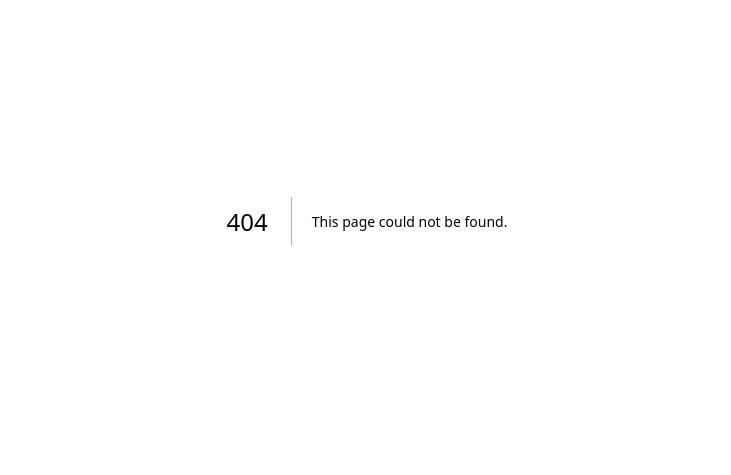
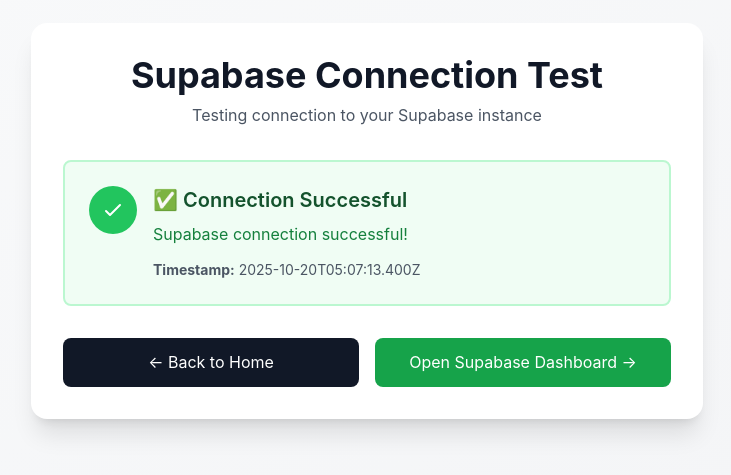
Before and after one commit to PaulWallaceATL/carcrashatl, a Next.js app: page /test-supabase in a window 1280 px wide. Before the commit this address had no page. Shown: the part 179-654 px from the top of the page, without its empty margins (273-1004 px from the left). Built offline with nearby package versions, Linux system fonts and the light colour scheme; no server answers; the database is empty.

Commit message:
Add Supabase integration with client/server setup and test endpoints

```diff
--- a/package.json
+++ b/package.json
@@ -17,6 +17,8 @@
     "@radix-ui/react-select": "^2.2.5",
     "@radix-ui/react-separator": "^1.1.7",
     "@radix-ui/react-slot": "^1.2.3",
+    "@supabase/ssr": "^0.7.0",
+    "@supabase/supabase-js": "^2.75.1",
     "@vercel/analytics": "^1.5.0",
     "@vercel/speed-insights": "^1.2.0",
     "class-variance-authority": "^0.7.1",
--- /dev/null
+++ b/src/app/api/test-supabase/route.ts
@@ -0,0 +1,54 @@
+import { NextResponse } from 'next/server'
+import { createClient } from '@/lib/supabase/server'
+
+/**
+ * Test endpoint to verify Supabase connection
+ * Visit: /api/test-supabase
+ */
+export async function GET() {
+  try {
+    const supabase = await createClient()
+
+    // Test the connection by querying the Supabase metadata
+    const { data, error } = await supabase
+      .from('_test_connection')
+      .select('*')
+      .limit(1)
+
+    // Even if the table doesn't exist, we should get an error from Supabase
+    // which means the connection is working
+    if (error) {
+      // Check if it's a "table doesn't exist" error, which is fine for testing
+      if (error.message.includes('relation') || error.code === 'PGRST116') {
+        return NextResponse.json({
+          success: true,
+          message: '✅ Supabase connection successful!',
+          note: 'Connection established. Ready to create tables.',
+          timestamp: new Date().toISOString()
+        })
+      }
+
+      // If it's a different error, connection might have issues
+      return NextResponse.json({
+        success: false,
+        error: error.message,
+        code: error.code,
+        hint: 'Check your environment variables in Vercel/local .env.local'
+      }, { status: 500 })
+    }
+
+    return NextResponse.json({
+      success: true,
+      message: '✅ Supabase connection successful!',
+      data,
+      timestamp: new Date().toISOString()
+    })
+
+  } catch (error: any) {
+    return NextResponse.json({
+      success: false,
+      error: error.message || 'Unknown error',
+      hint: 'Make sure NEXT_PUBLIC_SUPABASE_URL and NEXT_PUBLIC_SUPABASE_ANON_KEY are set'
+    }, { status: 500 })
+  }
+}
--- /dev/null
+++ b/src/app/test-supabase/page.tsx
@@ -0,0 +1,152 @@
+import { createClient } from '@/lib/supabase/server'
+
+export const metadata = {
+  title: 'Supabase Connection Test',
+  description: 'Test Supabase integration',
+}
+
+export default async function TestSupabasePage() {
+  let connectionStatus = {
+    success: false,
+    message: '',
+    error: null as string | null,
+    timestamp: new Date().toISOString()
+  }
+
+  try {
+    const supabase = await createClient()
+
+    // Test connection
+    const { data, error } = await supabase
+      .from('_test_connection')
+      .select('*')
+      .limit(1)
+
+    if (error) {
+      if (error.message.includes('relation') || error.code === 'PGRST116') {
+        connectionStatus = {
+          success: true,
+          message: 'Supabase connection successful!',
+          error: null,
+          timestamp: new Date().toISOString()
+        }
+      } else {
+        connectionStatus = {
+          success: false,
+          message: 'Connection error',
+          error: error.message,
+          timestamp: new Date().toISOString()
+        }
+      }
+    } else {
+      connectionStatus = {
+        success: true,
+        message: 'Supabase connection successful!',
+        error: null,
+        timestamp: new Date().toISOString()
+      }
+    }
+  } catch (error: any) {
+    connectionStatus = {
+      success: false,
+      message: 'Failed to connect',
+      error: error.message || 'Unknown error',
+      timestamp: new Date().toISOString()
+    }
+  }
+
+  return (
+    <div className="min-h-screen flex items-center justify-center bg-gradient-to-br from-gray-50 to-gray-100 p-4">
+      <div className="max-w-2xl w-full bg-white rounded-2xl shadow-xl p-8">
+        <div className="text-center mb-8">
+          <h1 className="text-4xl font-bold text-gray-900 mb-2">
+            Supabase Connection Test
+          </h1>
+          <p className="text-gray-600">
+            Testing connection to your Supabase instance
+          </p>
+        </div>
+
+        <div className={`rounded-lg p-6 ${
+          connectionStatus.success
+            ? 'bg-green-50 border-2 border-green-200'
+            : 'bg-red-50 border-2 border-red-200'
+        }`}>
+          <div className="flex items-start space-x-4">
+            <div className={`flex-shrink-0 w-12 h-12 rounded-full flex items-center justify-center ${
+              connectionStatus.success ? 'bg-green-500' : 'bg-red-500'
+            }`}>
+              {connectionStatus.success ? (
+                <svg className="w-6 h-6 text-white" fill="none" viewBox="0 0 24 24" stroke="currentColor">
+                  <path strokeLinecap="round" strokeLinejoin="round" strokeWidth={2} d="M5 13l4 4L19 7" />
+                </svg>
+              ) : (
+                <svg className="w-6 h-6 text-white" fill="none" viewBox="0 0 24 24" stroke="currentColor">
+                  <path strokeLinecap="round" strokeLinejoin="round" strokeWidth={2} d="M6 18L18 6M6 6l12 12" />
+                </svg>
+              )}
+            </div>
+
+            <div className="flex-1">
+              <h2 className={`text-xl font-semibold mb-2 ${
+                connectionStatus.success ? 'text-green-900' : 'text-red-900'
+              }`}>
+                {connectionStatus.success ? '✅ Connection Successful' : '❌ Connection Failed'}
+              </h2>
+
+              <p className={`mb-3 ${
+                connectionStatus.success ? 'text-green-700' : 'text-red-700'
+              }`}>
+                {connectionStatus.message}
+              </p>
+
+              {connectionStatus.error && (
+                <div className="bg-white rounded p-4 mb-3">
+                  <p className="text-sm font-mono text-red-600 break-all">
+                    {connectionStatus.error}
+                  </p>
+                </div>
+              )}
+
+              <p className="text-sm text-gray-600">
+                <strong>Timestamp:</strong> {connectionStatus.timestamp}
+              </p>
+            </div>
+          </div>
+        </div>
+
+        {!connectionStatus.success && (
+          <div className="mt-6 bg-blue-50 border-2 border-blue-200 rounded-lg p-6">
+            <h3 className="text-lg font-semibold text-blue-900 mb-3">
+              💡 Troubleshooting Tips
+            </h3>
+            <ul className="space-y-2 text-sm text-blue-800">
+              <li>• Check that environment variables are set in Vercel</li>
+              <li>• Verify NEXT_PUBLIC_SUPABASE_URL is correct</li>
+              <li>• Verify NEXT_PUBLIC_SUPABASE_ANON_KEY is correct</li>
+              <li>• Make sure your Supabase project is not paused</li>
+              <li>• Check Vercel deployment logs for errors</li>
+            </ul>
+          </div>
+        )}
+
+        <div className="mt-8 grid grid-cols-2 gap-4">
+          <a
+            href="/"
+            className="text-center px-6 py-3 bg-gray-900 text-white rounded-lg hover:bg-gray-800 transition-colors"
+          >
+            ← Back to Home
+          </a>
+          <a
+            href="https://supabase.com/dashboard/project/feskndfxadrkdlipvfkn"
+            target="_blank"
+            rel="noopener noreferrer"
+            className="text-center px-6 py-3 bg-green-600 text-white rounded-lg hover:bg-green-700 transition-colors"
+          >
+            Open Supabase Dashboard →
+          </a>
+        </div>
+      </div>
+    </div>
+  )
+}
--- /dev/null
+++ b/src/lib/supabase/server.ts
@@ -0,0 +1,55 @@
+import { createServerClient } from '@supabase/ssr'
+import { cookies } from 'next/headers'
+
+/**
+ * Creates a Supabase client for use in Server Components, Server Actions, and Route Handlers
+ * This client properly handles cookies for authentication
+ */
+export async function createClient() {
+  const cookieStore = await cookies()
+
+  return createServerClient(
+    process.env.NEXT_PUBLIC_SUPABASE_URL!,
+    process.env.NEXT_PUBLIC_SUPABASE_ANON_KEY!,
+    {
+      cookies: {
+        getAll() {
+          return cookieStore.getAll()
+        },
+        setAll(cookiesToSet) {
+          try {
+            cookiesToSet.forEach(({ name, value, options }) =>
+              cookieStore.set(name, value, options)
+            )
+          } catch {
+            // The `setAll` method was called from a Server Component.
+            // This can be ignored if you have middleware refreshing
+            // user sessions.
+          }
+        },
+      },
+    }
+  )
+}
+
+/**
+ * Creates a Supabase admin client with elevated permissions
+ * Use this only in secure server-side contexts (Server Actions, Route Handlers)
+ * Never expose this client or the service role key to the client side
+ */
+export function createAdminClient() {
+  return createServerClient(
+    process.env.NEXT_PUBLIC_SUPABASE_URL!,
+    process.env.SUPABASE_SERVICE_ROLE_KEY!,
+    {
+      cookies: {
+        getAll() {
+          return []
+        },
+        setAll() {
+          // No-op for admin client
+        },
+      },
+    }
+  )
+}
```
Also changed, not shown: src/lib/supabase/client.ts (added, +12 -0 lines), 1 other file (tests, documents, lock files or other folders).
